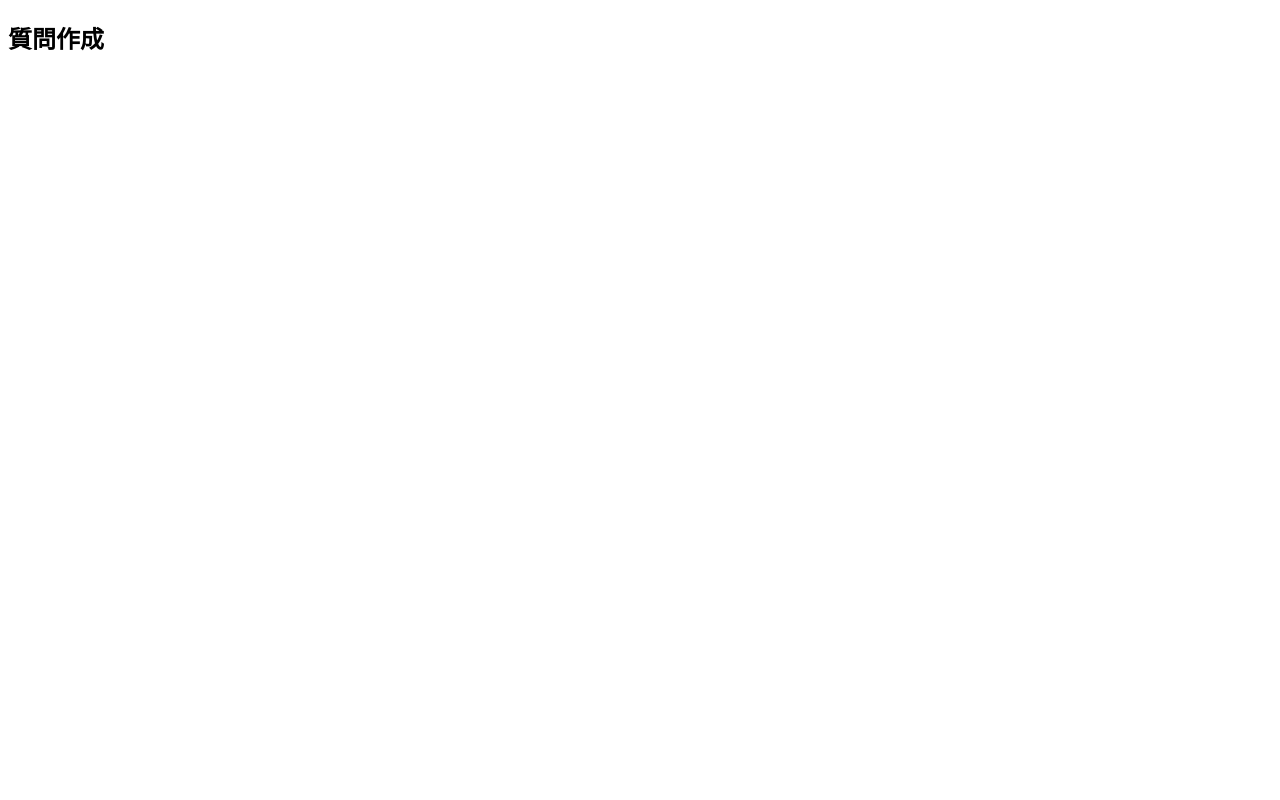
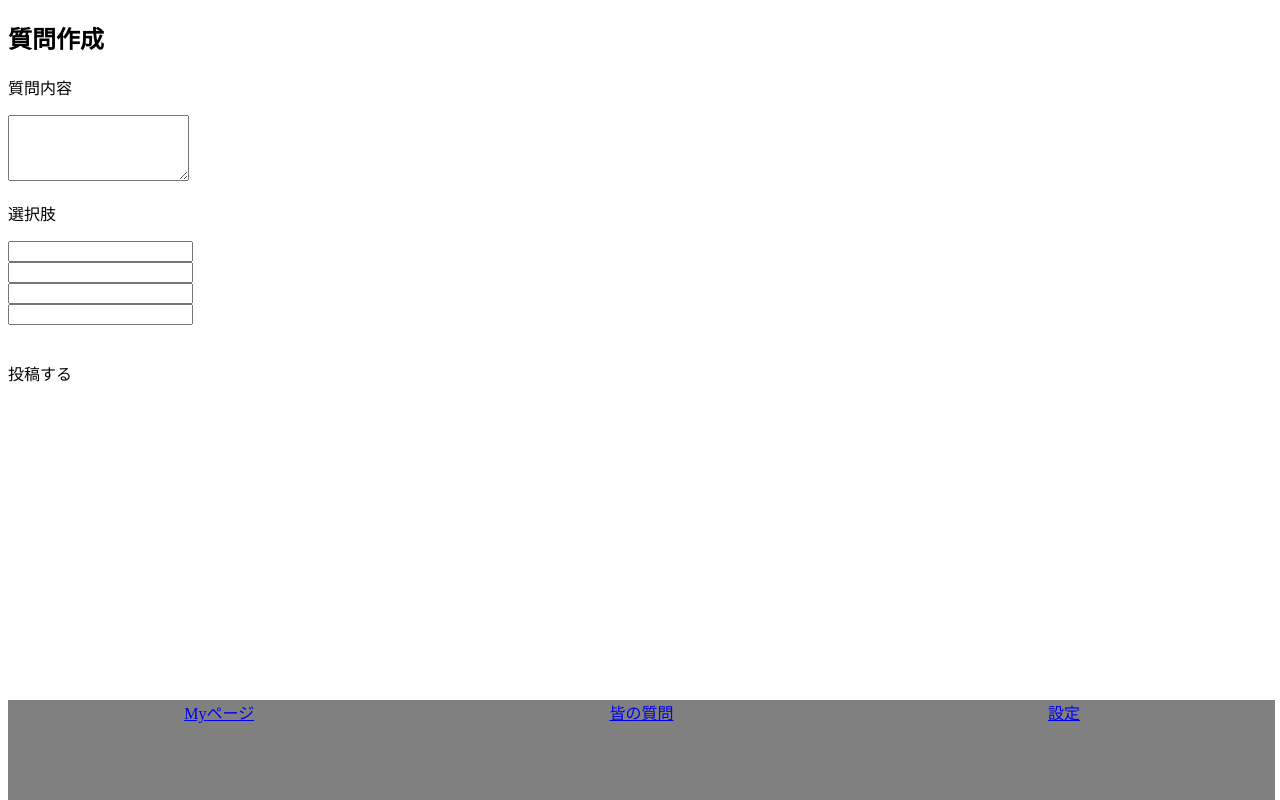
Before and after one commit to ryutayasuoka/quniversity, a plain HTML site: page html/create.html in a window 1280 px wide. Drawn offline with Linux system fonts and the light colour scheme.

Commit message:
create a select function

```diff
--- a/css/quniversity.css
+++ b/css/quniversity.css
@@ -21,6 +21,7 @@
 /***  フッター　****/
 footer
 {
+    width:100%;
     text-align:center;
     position:fixed;
     position:absolute;
--- a/html/create.html
+++ b/html/create.html
@@ -21,6 +21,19 @@
         <h2>質問作成</h2>
       </div>
 
+      <p>質問内容</p>
+      <textarea type="text" name="Qcontent" rows="4" cols="20">
+      </textarea>
+
+      <p>選択肢</p>
+      <input type="text" name="select1"></input><br />
+      <input type="text" name="select2"></input><br />
+      <input type="text" name="select3"></input><br />
+      <input type="text" name="select4"></input><br />
+
+      <br /><br />
+      <a id="submit">投稿する</a>
+
       <footer>
       </footer>
 
@@ -32,5 +45,12 @@
   <script type="text/javascript" src="../js/lib/jquery.js" ></script>
   <script type="text/javascript" src="../js/webstorage.js"></script>
   <script type="text/javascript" src="../js/quniversity.js"></script>
+  <script type="text/javascript">
+    $(document).ready(function(){
+        //include footer
+        includeFooter();
 
+        //
+    });
+  </script>
 </html>
```
